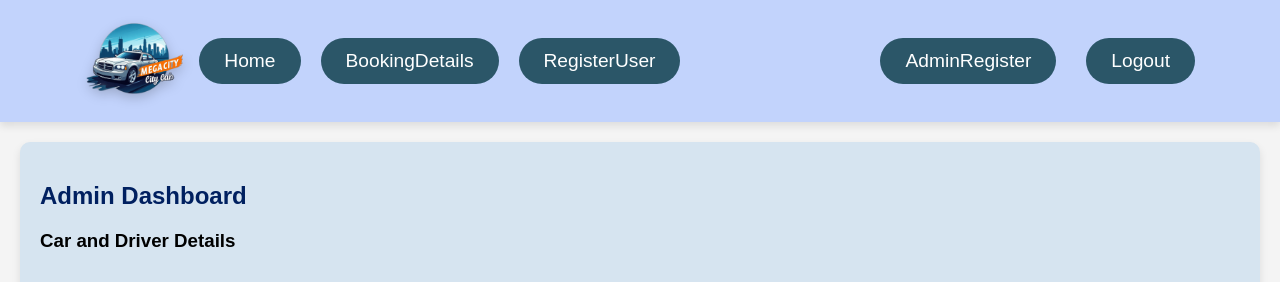
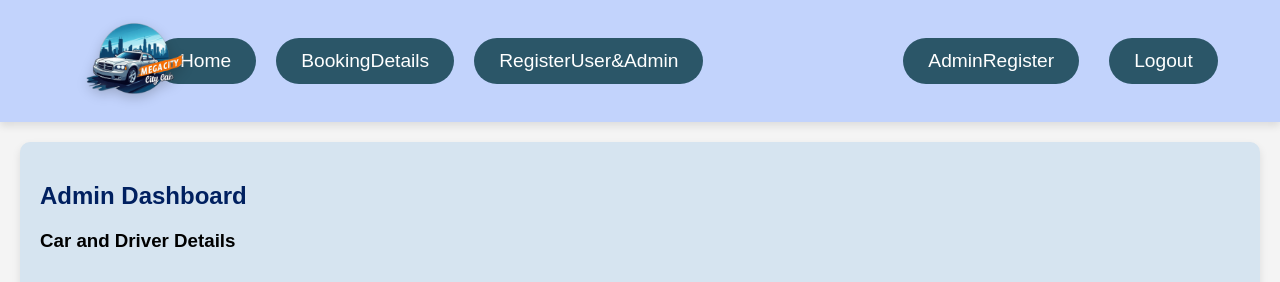
Before and after one commit to Tharu792/cabservice, a Java web app: page /adminDashboard.jsp in a window 1280 px wide. Shown: the top 282 px of the page. Run offline with Tomcat 11, a stand-in JSP engine, Linux system fonts and the light colour scheme; data that the repository does not hold is empty.

Commit message:
edit navigation

```diff
--- a/mega_city/src/main/webapp/adminDashboard.jsp
+++ b/mega_city/src/main/webapp/adminDashboard.jsp
@@ -163,7 +163,7 @@ button:hover {
     <div class="button-group">
         <a href="index.jsp" class="button">Home</a>
         <a href="#booking-list" class="button">BookingDetails</a>
-        <a href="viewregisterUserAndAdmin.jsp" class="button">RegisterUser</a>
+        <a href="viewregisterUserAndAdmin.jsp" class="button">RegisterUser&Admin</a>
         <div class="button-group2">
             <a href="adminregister.jsp" class="button">AdminRegister</a>
             <a href="logout.jsp" class="button">Logout</a>
```
